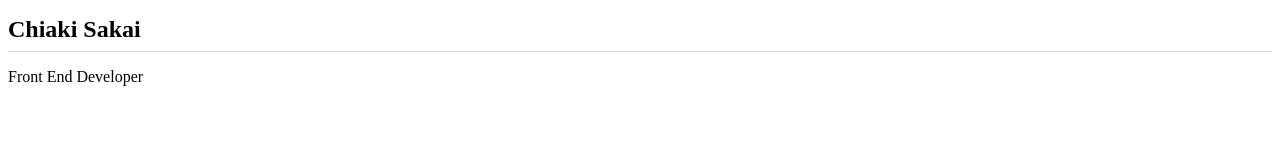
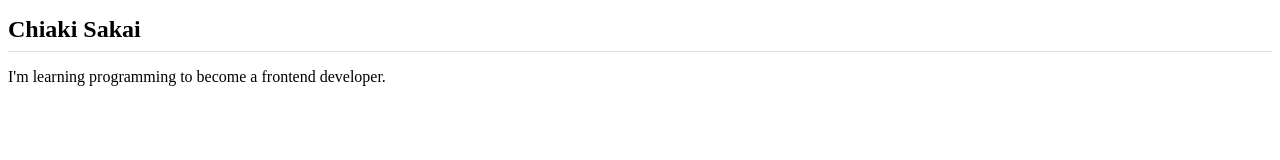
Before and after one commit to Chiaki203/Chiaki203.github.io, a plain HTML site: page index.html in a window 1280 px wide. Drawn offline with Linux system fonts and the light colour scheme.

Commit message:
Add files via upload

```diff
--- a/index.html
+++ b/index.html
@@ -7,6 +7,6 @@
   </head>
   <body>
     <h1>Chiaki Sakai</h1>
-    <p>Front End Developer</p>
+    <p>I'm learning programming to become a frontend developer.</p>
   </body>
 </html>
```
